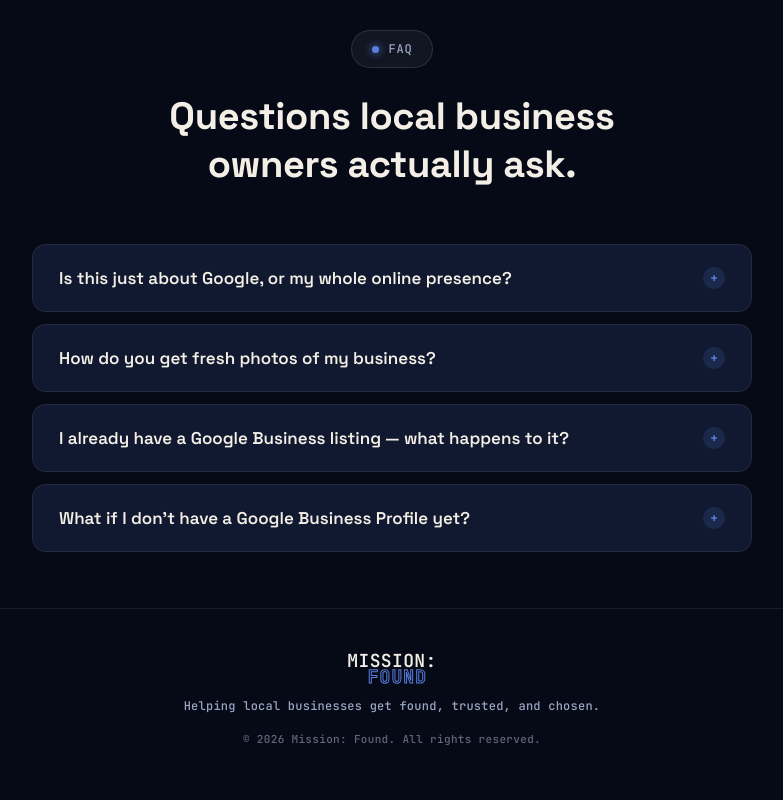
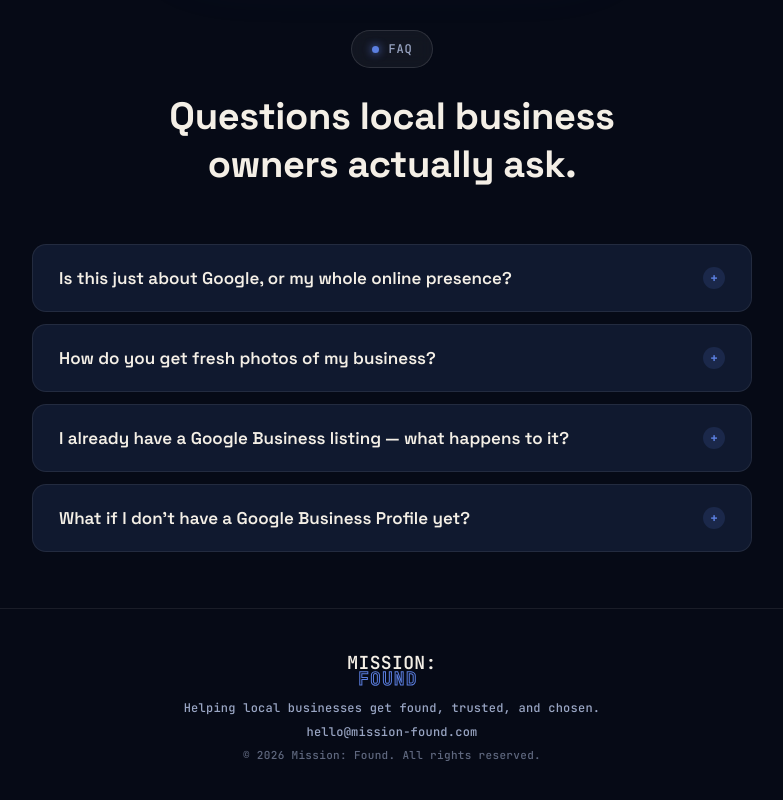
Before and after one commit to devonlambert03/mission-found, a plain HTML site: page index.html in a window 1280 px wide. Shown: the part 3181-3981 px from the top of the page, without its empty margins (248-1031 px from the left). Drawn offline with Linux system fonts and the light colour scheme.

Commit message:
Add files via upload

```diff
--- a/index.html
+++ b/index.html
@@ -120,8 +120,8 @@
     padding: 44px 72px; text-align: center;
   }
   footer .footer-logo {
-    display: flex; flex-direction: column; align-items: center; line-height: 0.9;
-    font-family: 'JetBrains Mono', monospace; margin-bottom: 12px;
+    display: inline-flex; flex-direction: column; align-items: flex-start; line-height: 0.9;
+    font-family: 'JetBrains Mono', monospace; margin: 0 auto 12px;
   }
   footer .footer-logo .line1 { font-weight: 600; font-size: 18px; letter-spacing: 0.02em; color: var(--cream); }
   footer .footer-logo .line2 {
@@ -130,8 +130,10 @@
   }
   footer .footer-tagline {
     font-family: 'JetBrains Mono', monospace; font-size: 12px; color: var(--muted);
-    letter-spacing: 0.02em; margin-bottom: 18px;
+    letter-spacing: 0.02em; margin-bottom: 8px;
   }
+  footer .footer-tagline:last-of-type { margin-bottom: 18px; }
+  footer .footer-tagline a:hover { color: var(--blue); }
   footer .footer-meta {
     font-family: 'JetBrains Mono', monospace; font-size: 11px; color: var(--muted);
     opacity: 0.6; letter-spacing: 0.03em;
@@ -586,6 +588,7 @@
     <span class="line2">FOUND</span>
   </div>
   <div class="footer-tagline">Helping local businesses get found, trusted, and chosen.</div>
+  <div class="footer-tagline"><a href="mailto:hello@mission-found.com" style="color: var(--muted); text-decoration: none;">hello@mission-found.com</a></div>
   <div class="footer-meta">© 2026 Mission: Found. All rights reserved.</div>
 </footer>
 
```
